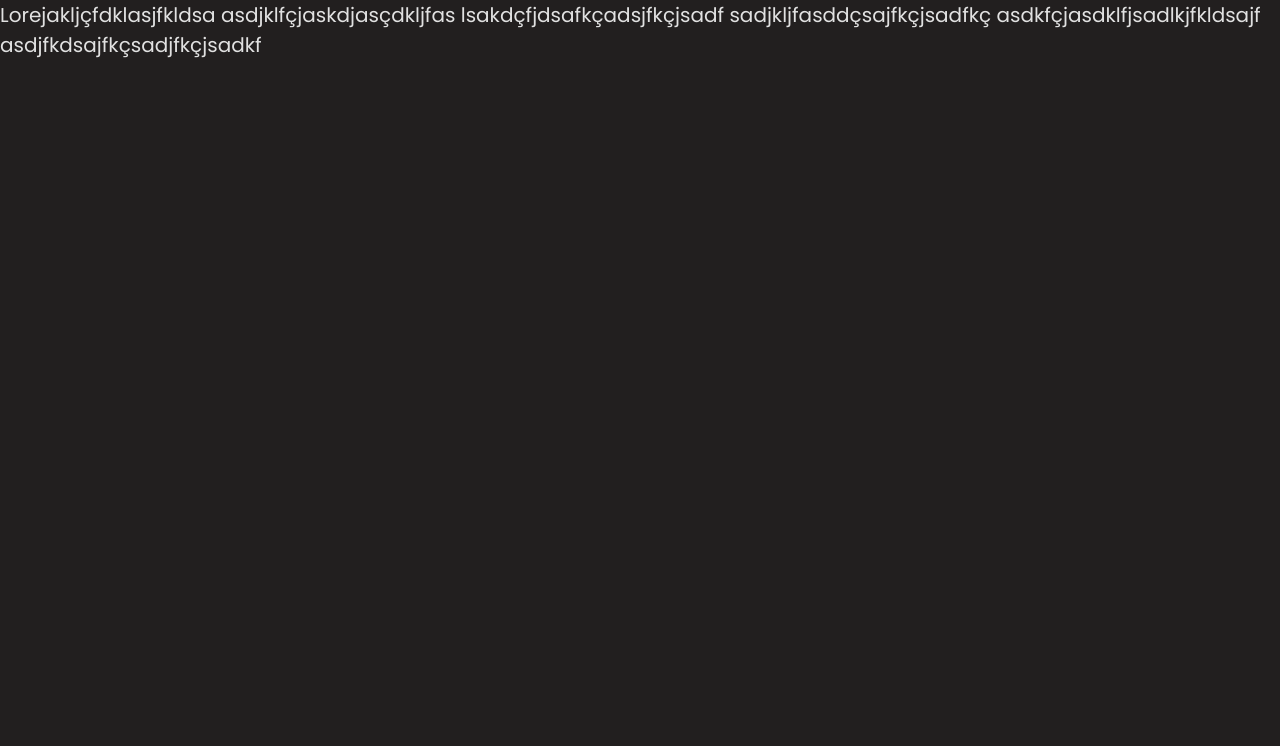
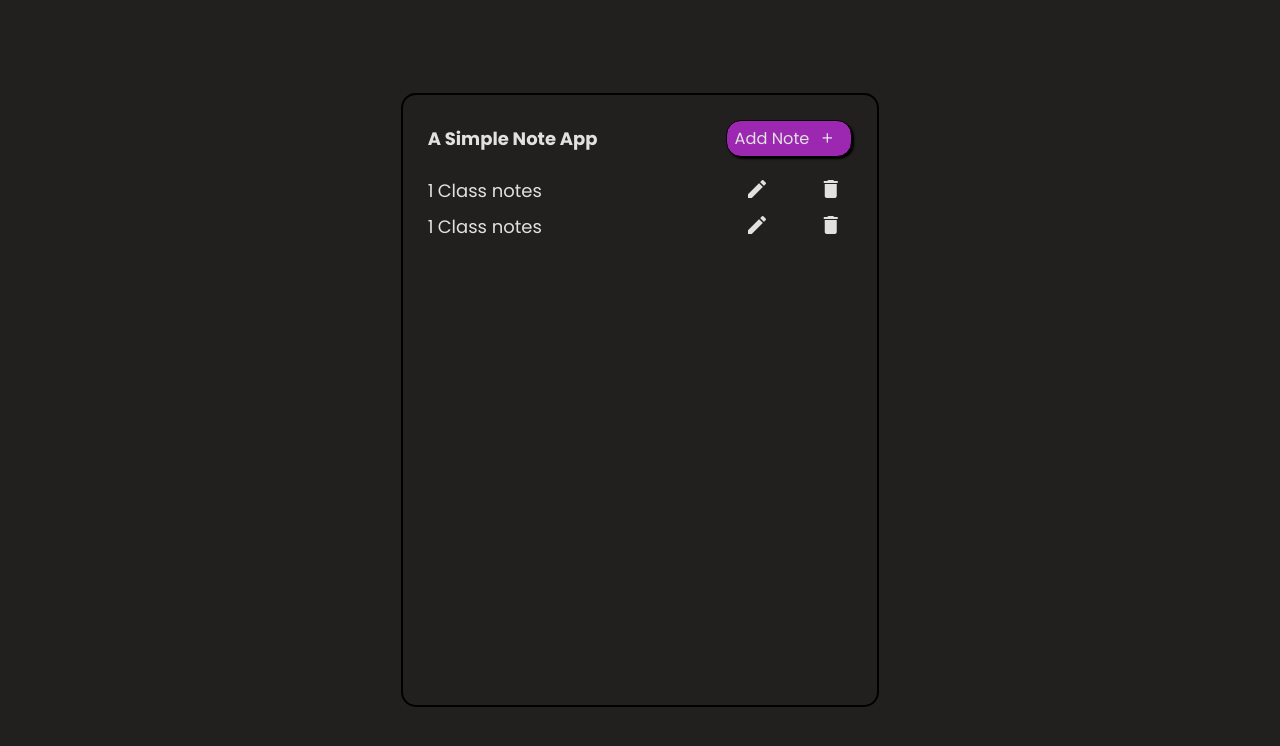
Before and after one commit to kennedy-brito/a-simple-note-app, an Angular app: page / in a window 1280 px wide. Shown: the top 746 px of the page. Built offline with nearby package versions, Linux system fonts and the light colour scheme.

Commit message:
feat: add initial screen

```diff
--- a/angular.json
+++ b/angular.json
@@ -25,6 +25,7 @@
               "src/assets"
             ],
             "styles": [
+              "@angular/material/prebuilt-themes/purple-green.css",
               "src/styles.css"
             ],
             "scripts": []
@@ -84,6 +85,7 @@
               "src/assets"
             ],
             "styles": [
+              "@angular/material/prebuilt-themes/purple-green.css",
               "src/styles.css"
             ],
             "scripts": []
--- a/package.json
+++ b/package.json
@@ -11,6 +11,7 @@
   "private": true,
   "dependencies": {
     "@angular/animations": "^17.1.0",
+    "@angular/cdk": "^17.3.0",
     "@angular/common": "^17.1.0",
     "@angular/compiler": "^17.1.0",
     "@angular/core": "^17.1.0",
--- a/src/app/app.component.html
+++ b/src/app/app.component.html
@@ -1,8 +1 @@
-<p>
-  Lorejakljçfdklasjfkldsa
-  asdjklfçjaskdjasçdkljfas
-  lsakdçfjdsafkçadsjfkçjsadf
-  sadjkljfasddçsajfkçjsadfkç
-  asdkfçjasdklfjsadlkjfkldsajf
-  asdjfkdsajfkçsadjfkçjsadkf
-</p>
+<app-initial></app-initial>
--- a/src/app/app.component.ts
+++ b/src/app/app.component.ts
@@ -1,10 +1,14 @@
 import { Component } from '@angular/core';
 import { RouterOutlet } from '@angular/router';
+import { InitialComponent } from './components/initial/initial.component';
 
 @Component({
   selector: 'app-root',
   standalone: true,
-  imports: [RouterOutlet],
+  imports: [
+    RouterOutlet,
+    InitialComponent
+  ],
   templateUrl: './app.component.html',
   styleUrl: './app.component.css'
 })
--- /dev/null
+++ b/src/app/components/initial/initial.component.css
@@ -0,0 +1,77 @@
+
+.container{
+
+    display: flex;
+    align-items: center;
+    justify-content: center;
+
+    width: 100%;
+    height: 100%;
+}
+
+.notes{
+    border: 2px solid black;
+    border-radius: 15px;
+
+    padding: 25px;
+
+    min-height: 70%;
+}
+
+.menu{
+    display: flex;
+    justify-content: space-between;
+
+    gap: 10vw;
+
+    margin-bottom: 20px;
+
+}
+.menu h3{
+    align-self: center;
+}
+.menu button{
+    border: 1.5px solid #000000;
+    box-shadow: 2px 2px 2px black;
+    border-radius: 15px;
+
+    background-color: var(--main-button-color);
+
+    padding: 5px 8px;
+
+    display: flex;
+    gap: 10px;
+    align-items: center;
+    justify-content: space-between;
+
+}
+
+.menu button span, .menu button mat-icon{
+    background: none;
+    font-size: 0.9em;
+    display: flex;
+    gap: 10px;
+    align-items: center;
+    justify-content: space-between;
+}
+
+.note{
+    margin: 5px 0;
+
+    display: grid;
+    grid-template-columns: 0% 70% 15% 15%;
+    column-gap: 10px;;
+
+    justify-content: space-between;
+
+}
+
+.note mat-icon{
+    align-self: center;
+}
+
+.note button{
+    background: none;
+    width: fit-content;
+    border: none;
+}
--- /dev/null
+++ b/src/app/components/initial/initial.component.html
@@ -0,0 +1,37 @@
+<main class="container">
+
+    <div class="notes">
+
+        <section class="menu">
+            <h3>A Simple Note App</h3>
+            <button>
+                <span>Add Note</span>
+                <mat-icon fontIcon="add"></mat-icon>
+            </button>
+        </section>
+
+        <section class="note">
+            <p  class="note-id">1</p>
+            <p class="note-title">Class notes</p>
+            <button>
+                <mat-icon fontIcon="edit"></mat-icon>
+            </button>
+            <button>
+                <mat-icon fontIcon="delete"></mat-icon>
+            </button>
+        </section>
+
+        <section class="note">
+            <p class="note-id">1</p>
+            <p class="note-title">Class notes</p>
+            <button>
+                <mat-icon fontIcon="edit"></mat-icon>
+            </button>
+            <button>
+                <mat-icon fontIcon="delete"></mat-icon>
+            </button>
+        </section>
+
+    </div>
+
+</main>
--- a/src/index.html
+++ b/src/index.html
@@ -8,6 +8,8 @@
   <link rel="preconnect" href="https://fonts.googleapis.com">
   <link rel="preconnect" href="https://fonts.gstatic.com" crossorigin>
   <link href="https://fonts.googleapis.com/css2?family=Poppins:wght@300;400;500;700&display=swap" rel="stylesheet">
+  <link href="https://fonts.googleapis.com/css2?family=Roboto:wght@300;400;500&display=swap" rel="stylesheet">
+  <link href="https://fonts.googleapis.com/icon?family=Material+Icons" rel="stylesheet">
 </head>
 <body>
   <app-root></app-root>
--- a/src/styles.css
+++ b/src/styles.css
@@ -3,6 +3,7 @@
     --card-background-color: rgb(15,15,15);
     --font-family: "Poppins", Arial, Helvetica, sans-serif;
     --font-color: rgb(225,225,225);
+    --main-button-color: #9c27b0;
 }
 
 *{
@@ -13,5 +14,10 @@
 
     color:var(--font-color);
     font-family: var(--font-family);
-    font-size: 20px;
+    font-size: 18px;
 }
+
+html, body { height: 100%; max-width: 100%;}
+body { margin: 0; font-family: Roboto, "Helvetica Neue", sans-serif; }
+
+button{ cursor: pointer;}
```
Also changed, not shown: src/app/components/initial/initial.component.ts (added, +15 -0 lines), 2 other files (tests, documents, lock files or other folders).
